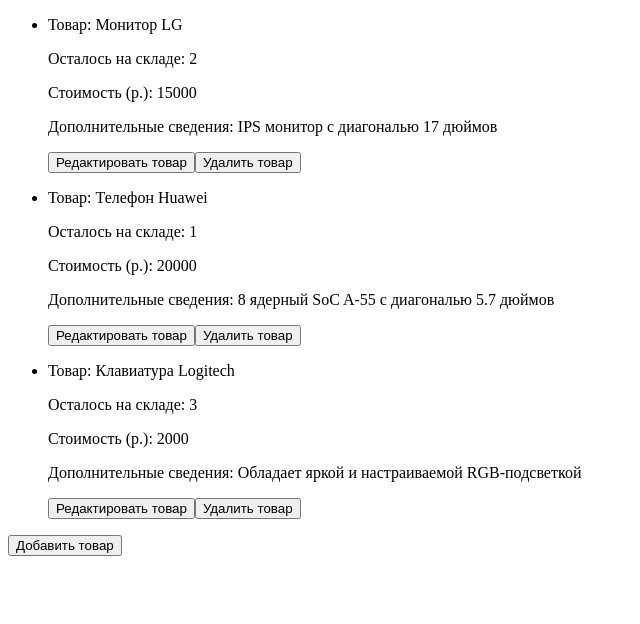
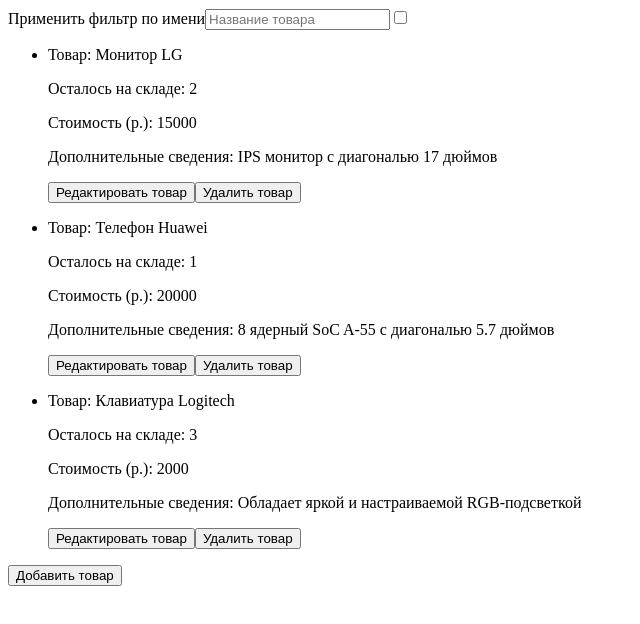
Before and after one commit to Eraphion/ProductsAccounter, a React (Create React App) app: page / in a window 1280 px wide. Shown: the top 624 px of the page, without its empty margins (0-640 px from the left). Built offline with nearby package versions, Linux system fonts and the light colour scheme.

Commit message:
Added filter feature for product table

```diff
--- a/src/Components/Product/CardList/Component.js
+++ b/src/Components/Product/CardList/Component.js
@@ -3,14 +3,18 @@ import {useSelector} from 'react-redux';
 
 import {Card} from 'Components';
 
-const CardList = () => {
+const CardList = ({isFiltered, filterName}) => {
     const cardsSrc = useSelector(state => state.products)
     if (!cardsSrc)
         return <div>Подождите, данные загружаются...</div>
 
-    const cardsToRender = cardsSrc.map(card => (
-        <Card key={card.id} {...card}/>
-    ))
+    const cardsToRender = cardsSrc.map(card => {
+        if (isFiltered === true &&
+            !card.name.toLowerCase().includes(filterName.toLowerCase()))
+            return null;
+        else
+            return <Card key={card.id} {...card}/>
+    })
 
     return (
         <ul>
--- a/src/Components/ProductTable/Component.js
+++ b/src/Components/ProductTable/Component.js
@@ -1,14 +1,30 @@
 import React from 'react';
 import {useHistory} from 'react-router-dom';
+import {useState} from 'react';
 
 import {CardList} from 'Components';
 import {getNavigation} from 'Routing';
 
 const ProductTable = () => {
 const {toAddProduct} = getNavigation(useHistory());
+const [isFiltered, setFiltered] = useState(false);
+const [filterName, setFilterName] = useState("");
+
+const filterOptions = {isFiltered, filterName};
+
     return (
         <div>
-            <CardList />
+            <div>
+                <span>Применить фильтр по имени</span>
+                <input
+                    placeholder="Название товара"
+                    value={filterName}
+                    onChange={(e) => setFilterName(e.target.value)}
+                ></input>
+
+                <input type="checkbox" value={isFiltered} onClick={() => setFiltered(!isFiltered)}></input>
+            </div>
+            <CardList {...filterOptions}/>
             <button onClick={toAddProduct}>Добавить товар</button>
         </div>
     );
```
